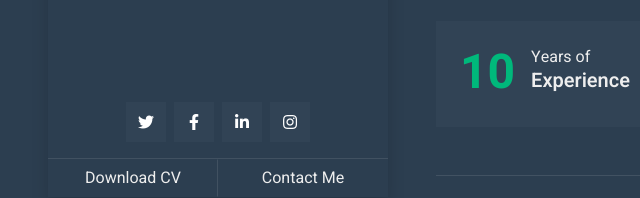
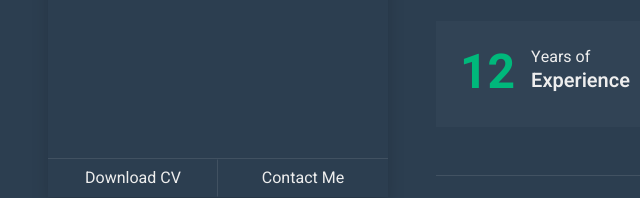
Before and after one commit to onemetafox/profile-website, a plain HTML site: page index.html in a window 1280 px wide. Shown: the part 603-801 px from the top of the page, 34-674 px from the left. Drawn offline with nearby package versions, Linux system fonts and the light colour scheme.

Commit message:
update experience years and favicon

```diff
--- a/index.html
+++ b/index.html
@@ -8,7 +8,7 @@
         <meta content="Free Website Template" name="description">
 
         <!-- Favicon -->
-        <link href="img/favicon.ico" rel="icon">
+        <link href="img/resume.ico" rel="icon">
 
         <!-- Google Web Fonts -->
         <link rel="preconnect" href="https://fonts.googleapis.com">
@@ -51,10 +51,10 @@
                             <div class="typed-text d-none">Software Engineer, Full Stack Developer, BlockChain Developer, Web Developer, Back End Developer, Front End Developer, Apps Designer, Apps Developer</div>
                         </div>
                         <div class="d-flex justify-content-center mt-auto mb-3">
-                            <a class="btn btn-secondary btn-square mx-1" href="#"><i class="fab fa-twitter"></i></a>
+                            <!-- <a class="btn btn-secondary btn-square mx-1" href="#"><i class="fab fa-twitter"></i></a>
                             <a class="btn btn-secondary btn-square mx-1" href="#"><i class="fab fa-facebook-f"></i></a>
                             <a class="btn btn-secondary btn-square mx-1" href="#"><i class="fab fa-linkedin-in"></i></a>
-                            <a class="btn btn-secondary btn-square mx-1" href="#"><i class="fab fa-instagram"></i></a>
+                            <a class="btn btn-secondary btn-square mx-1" href="#"><i class="fab fa-instagram"></i></a> -->
                         </div>
                         <div class="d-flex align-items-end justify-content-between border-top">
                             <a href="" class="btn w-50 border-end">Download CV</a>
@@ -122,7 +122,7 @@
                         <div class="row g-4">
                             <div class="col-md-4 col-lg-6 col-xl-4">
                                 <div class="d-flex bg-secondary p-4">
-                                    <h1 class="flex-shrink-0 display-5 text-primary mb-0" data-toggle="counter-up">10</h1>
+                                    <h1 class="flex-shrink-0 display-5 text-primary mb-0" data-toggle="counter-up">12</h1>
                                     <div class="ps-3">
                                         <p class="mb-0">Years of</p>
                                         <h5 class="mb-0">Experience</h5>
```
Also changed, not shown: img/resume.ico (added).
